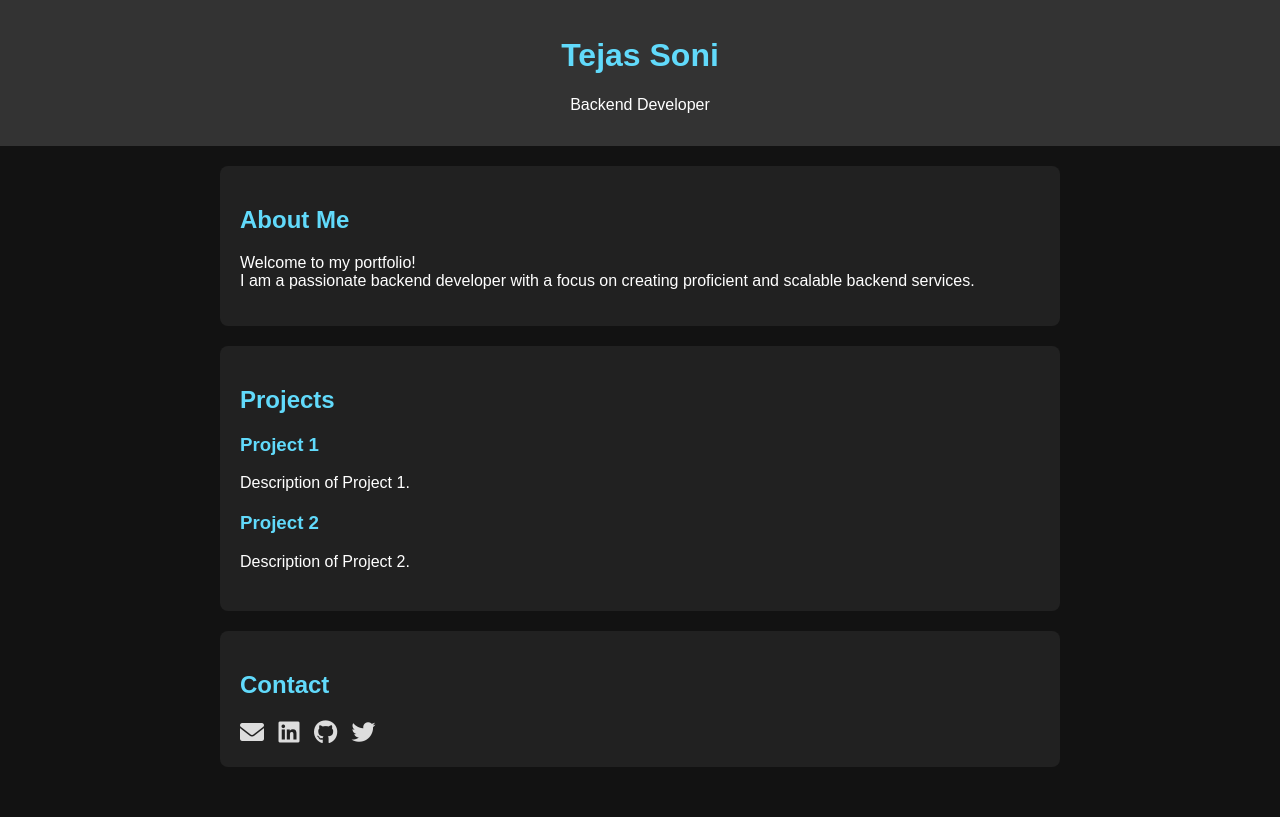
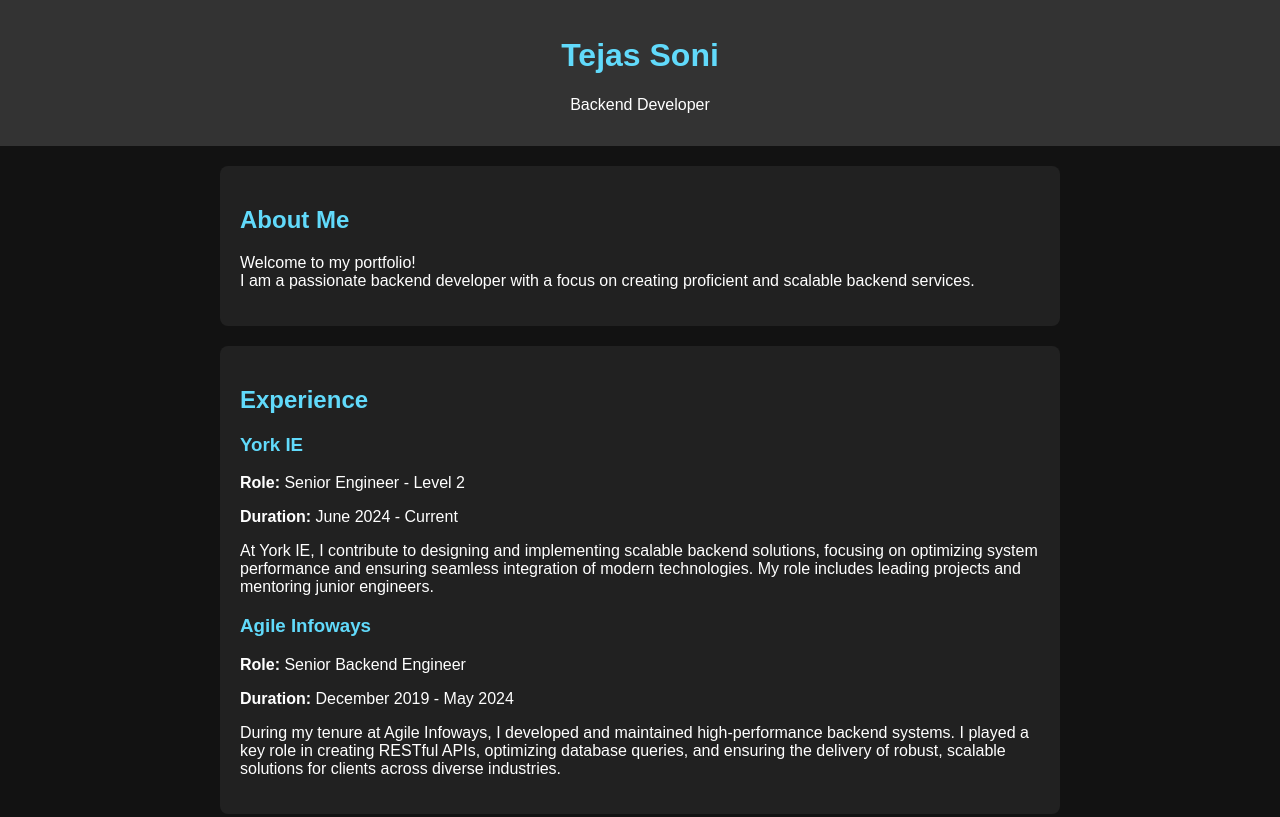
Before and after one commit to sonitejas/sonitejas.github.io, a plain HTML site: page index.html in a window 1280 px wide. Shown: the top 817 px of the page. Drawn offline with Linux system fonts and the light colour scheme.

Commit message:
add experience

```diff
--- a/index.html
+++ b/index.html
@@ -27,17 +27,30 @@
       </p>
     </section>
 
-    <section id="projects" class="slide-in">
-      <h2>Projects</h2>
-      <div class="project">
-        <h3>Project 1</h3>
-        <p>Description of Project 1.</p>
+    <section id="experience" class="slide-in">
+      <h2>Experience</h2>
+      <div class="experience">
+        <h3>York IE</h3>
+        <p><strong>Role:</strong> Senior Engineer - Level 2</p>
+        <p><strong>Duration:</strong> June 2024 - Current</p>
+        <p>
+          At York IE, I contribute to designing and implementing scalable
+          backend solutions, focusing on optimizing system performance and
+          ensuring seamless integration of modern technologies. My role includes
+          leading projects and mentoring junior engineers.
+        </p>
       </div>
-      <div class="project">
-        <h3>Project 2</h3>
-        <p>Description of Project 2.</p>
+      <div class="experience">
+        <h3>Agile Infoways</h3>
+        <p><strong>Role:</strong> Senior Backend Engineer</p>
+        <p><strong>Duration:</strong> December 2019 - May 2024</p>
+        <p>
+          During my tenure at Agile Infoways, I developed and maintained
+          high-performance backend systems. I played a key role in creating
+          RESTful APIs, optimizing database queries, and ensuring the delivery
+          of robust, scalable solutions for clients across diverse industries.
+        </p>
       </div>
-      <!-- Add more project sections as needed -->
     </section>
 
     <section id="contact">
```
